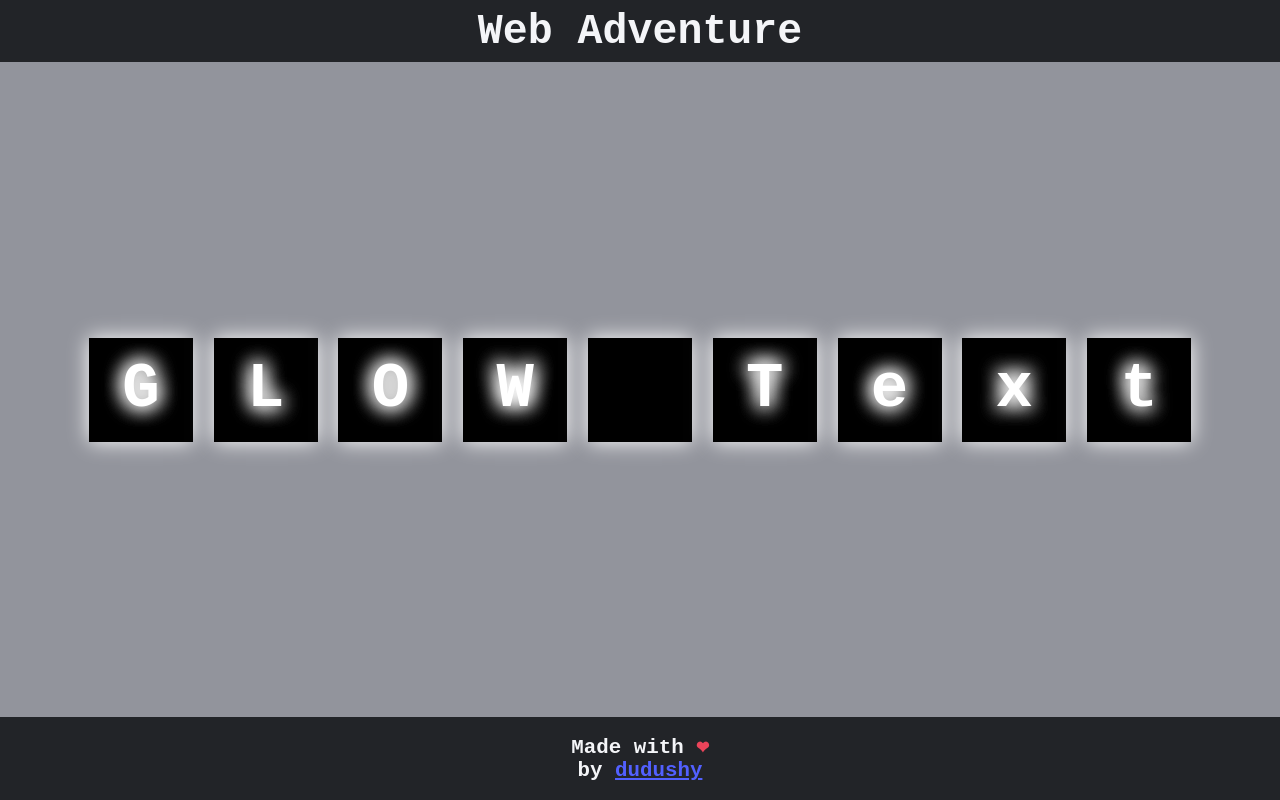
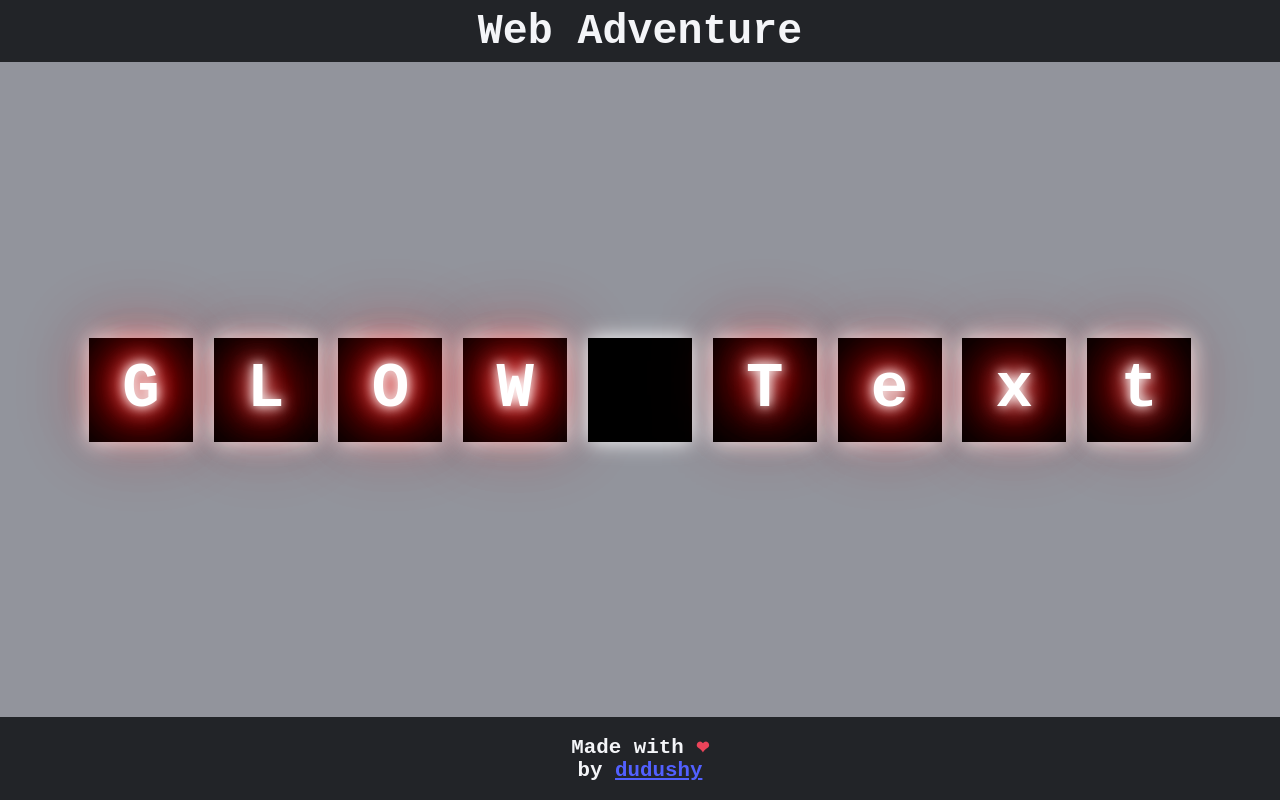
Before and after one commit to dudushy/web-adventure, an Angular app: page /glow-text in a window 1280 px wide. Built offline with nearby package versions, Linux system fonts and the light colour scheme.

Commit message:
Fix glow effect

```diff
--- a/src/app/adventures/interactives/glow-text/glow-text.component.scss
+++ b/src/app/adventures/interactives/glow-text/glow-text.component.scss
@@ -37,83 +37,37 @@
   justify-content: center;
   align-items: center;
   margin: calc(var(--responsiveUnit) * 0.5);
-  // text-shadow: 0 0 20px $white;
-  // text-shadow: 0 0 10px $white, 0 0 20px $white;
+  cursor: pointer;
   text-shadow:
-    0 0 20px $white,
-    0 0 20px $white,
-    0 0 20px $white;
+    0 0 calc(var(--responsiveUnit) * 0.5) $white,
+    0 0 calc(var(--responsiveUnit) * 1) $white,
+    0 0 calc(var(--responsiveUnit) * 1.5) #ff0000,
+    0 0 calc(var(--responsiveUnit) * 2) #ff0000,
+    0 0 calc(var(--responsiveUnit) * 2.5) #ff0000,
+    0 0 calc(var(--responsiveUnit) * 3) #ff0000,
+    0 0 calc(var(--responsiveUnit) * 3.5) #ff0000,
+    0 0 calc(var(--responsiveUnit) * 4) #ff0000,
+    0 0 calc(var(--responsiveUnit) * 4.5) #ff0000,
+    0 0 calc(var(--responsiveUnit) * 5) #ff0000;
   box-shadow: 0 0 20px $white;
   @include allVendors(transition, 0.5s ease-in-out);
+  @include portrait {
+    font-size: calc(var(--responsiveUnit) * 2.5);
+    @include fixedHeight(calc(var(--responsiveUnit) * 4));
+    @include fixedWidth(calc(var(--responsiveUnit) * 4));
+  }
 
   &.glow {
-    animation: glow-rainbow 5s linear infinite;
+    // animation: glow-rainbow 5s linear infinite;
+    animation: glow-rainbow 3s linear infinite;
   }
 }
 
 @keyframes glow-rainbow {
-  0% {
-    color: red;
-    text-shadow:
-      0 0 20px red,
-      0 0 20px red,
-      0 0 20px red;
-    box-shadow: 0 0 20px red;
+  from {
+    filter: hue-rotate(0deg);
   }
-  15% {
-    color: orange;
-    text-shadow:
-      0 0 20px orange,
-      0 0 20px orange,
-      0 0 20px orange;
-    box-shadow: 0 0 20px orange;
-  }
-  30% {
-    color: yellow;
-    text-shadow:
-      0 0 20px yellow,
-      0 0 20px yellow,
-      0 0 20px yellow;
-    box-shadow: 0 0 20px yellow;
-  }
-  45% {
-    color: green;
-    text-shadow:
-      0 0 20px green,
-      0 0 20px green,
-      0 0 20px green;
-    box-shadow: 0 0 20px green;
-  }
-  60% {
-    color: blue;
-    text-shadow:
-      0 0 20px blue,
-      0 0 20px blue,
-      0 0 20px blue;
-    box-shadow: 0 0 20px blue;
-  }
-  70% {
-    color: indigo;
-    text-shadow:
-      0 0 20px indigo,
-      0 0 20px indigo,
-      0 0 20px indigo;
-    box-shadow: 0 0 20px indigo;
-  }
-  85% {
-    color: violet;
-    text-shadow:
-      0 0 20px violet,
-      0 0 20px violet,
-      0 0 20px violet;
-    box-shadow: 0 0 20px violet;
-  }
-  100% {
-    color: red;
-    text-shadow:
-      0 0 20px red,
-      0 0 20px red,
-      0 0 20px red;
-    box-shadow: 0 0 20px red;
+  to {
+    filter: hue-rotate(360deg);
   }
 }
```
